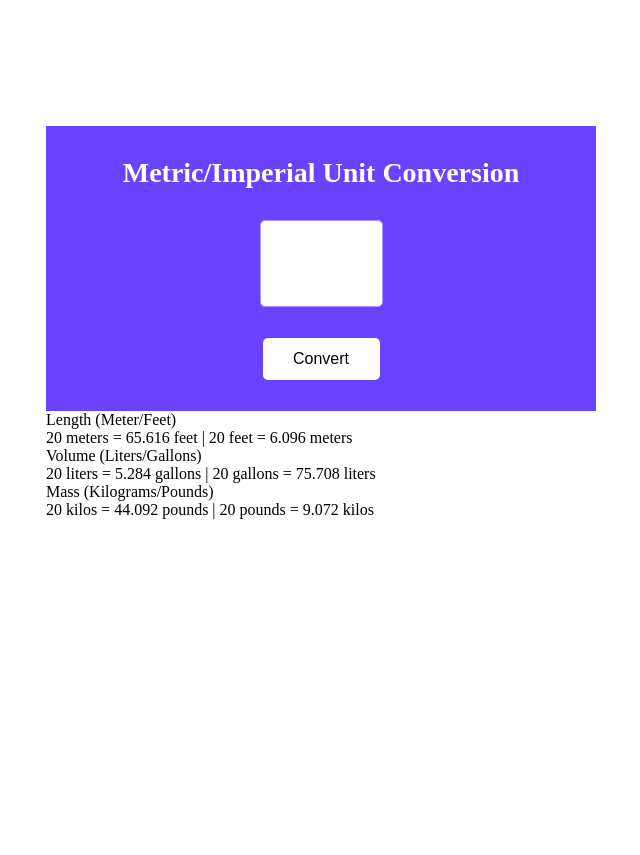
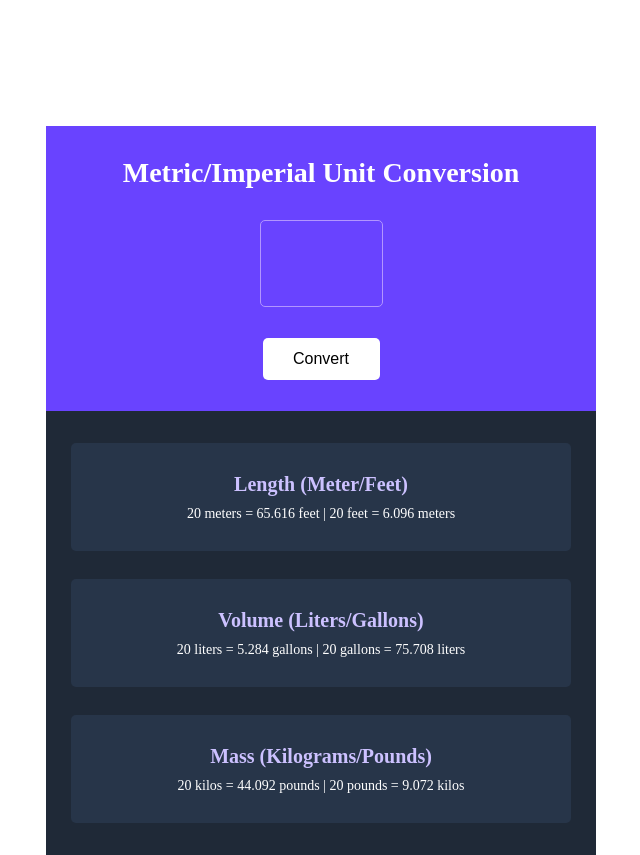
Before and after one commit to scotchmint/unit-converter, a plain HTML site: page index.html in a window 1280 px wide. Shown: the whole page, without its empty margins (30-670 px from the left). Drawn offline with Linux system fonts and the light colour scheme.

Commit message:
Finish second section

```diff
--- a/style.css
+++ b/style.css
@@ -29,14 +29,13 @@ h2 {
 #number {
     border: 1px solid #B295FF;
     border-radius: 5px;
+    background-color: #6943FF;
     color: white;
     font-weight: 800;
     font-size: 58px;
     width: 117px;
     height: 83px;
-    display: flex;
-    justify-content: center;
-    align-items: center;
+    text-align: center;
 }
 
 button {
@@ -49,3 +48,44 @@ button {
     font-size: 16px;
     cursor: pointer;
 }
+
+#converted-numbers-container {
+    background-color: #1F2937;
+    width: 550px;
+    height: 444px;
+    display: flex;
+    justify-content: center;
+    align-items: center;
+}
+
+.converted-numbers {
+    width: 500px;
+    height: 380px;
+    display: flex;
+    flex-direction: column;
+    justify-content: space-between;
+}
+
+.box {
+    background-color: #273549;
+    border-radius: 5px;
+    width: 500px;
+    height: 108px;
+    display: flex;
+    flex-direction: column;
+    gap: 10px;
+    justify-content: center;
+    align-items: center;
+}
+
+.head {
+    color: #CCC1FF;
+    font-weight: 600;
+    font-size: 20px;
+}
+
+.tail {
+    color: #FFFFFF;
+    font-weight: 400;
+    font-size: 14px;
+}
```
